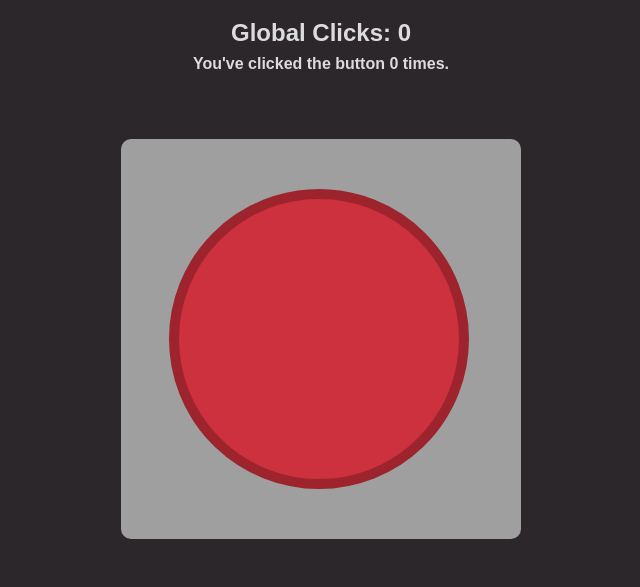
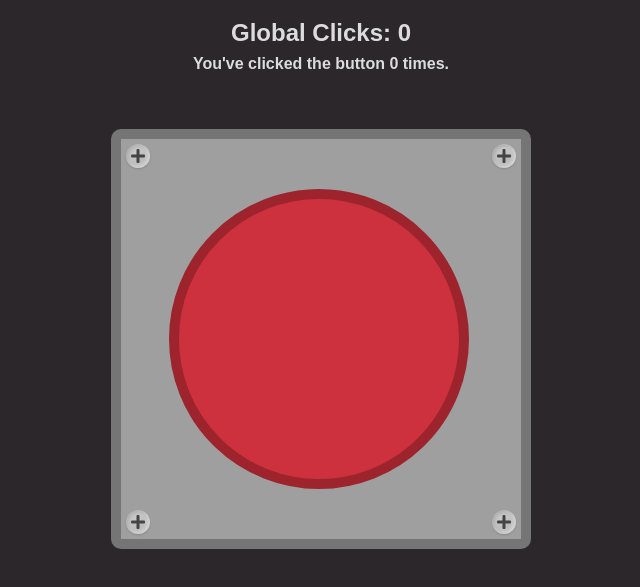
Before and after one commit to mxst1/gambling-button, a plain HTML site: page index.html in a window 1280 px wide. Shown: the part 61-648 px from the top of the page, without its empty margins (319-959 px from the left). Drawn offline with Linux system fonts and the light colour scheme; no server answers.

Commit message:
Easter Egg

```diff
--- a/index.html
+++ b/index.html
@@ -14,6 +14,10 @@
       <h4 id="amt-clicked">You've clicked the button 0 times.</h4>
 
       <div class="container">
+        <div class="screw screw-top-left"></div>
+        <div class="screw screw-top-right"></div>
+        <div class="screw screw-bottom-left"></div>
+        <div class="screw screw-bottom-right"></div>
         <button id="click"></button>
       </div>
     </center>
--- a/style.css
+++ b/style.css
@@ -45,9 +45,86 @@ body {
   top: 50%;
   left: 50%;
   transform: translate(-50%, -50%);
+  border: 10px solid #757575;
+}
+
+/* Base screw style */
+.screw {
+  width: 24px;
+  height: 24px;
+  background: linear-gradient(145deg, #dcdcdc, #a8a8a8);
+  border-radius: 50%;
+  box-shadow: inset -2px -2px 4px rgba(255, 255, 255, 0.5),
+    inset 2px 2px 4px rgba(0, 0, 0, 0.2), 0 1px 2px rgba(0, 0, 0, 0.15);
+  position: absolute;
+}
+
+/* Cross-style head */
+.screw::before,
+.screw::after {
+  content: "";
+  position: absolute;
+  background: #444;
+  border-radius: 1px;
+}
+
+.screw::before {
+  top: 50%;
+  left: 20%;
+  width: 60%;
+  height: 3px;
+  transform: translateY(-50%);
+}
+
+.screw::after {
+  left: 50%;
+  top: 20%;
+  width: 3px;
+  height: 60%;
+  transform: translateX(-50%);
+}
+
+/* Corner positions */
+.screw-top-left {
+  top: 5px;
+  left: 5px;
+}
+
+.screw-top-right {
+  top: 5px;
+  right: 5px;
+}
+
+.screw-bottom-left {
+  bottom: 5px;
+  left: 5px;
+}
+
+.screw-bottom-left:hover {
+  transform: rotate(360deg);
+  transition: transform 0.4s ease-in-out;
+  animation: spin 1s linear infinite;
+}
+
+.screw-bottom-right {
+  bottom: 5px;
+  right: 5px;
+}
+
+@keyframes spin {
+  0% {
+    transform: rotate(0deg);
+  }
+  100% {
+    transform: rotate(360deg);
+  }
 }
 
 @keyframes fadeOut {
-    from { opacity: 1; }
-    to { opacity: 0; }
+  from {
+    opacity: 1;
+  }
+  to {
+    opacity: 0;
+  }
 }
```
